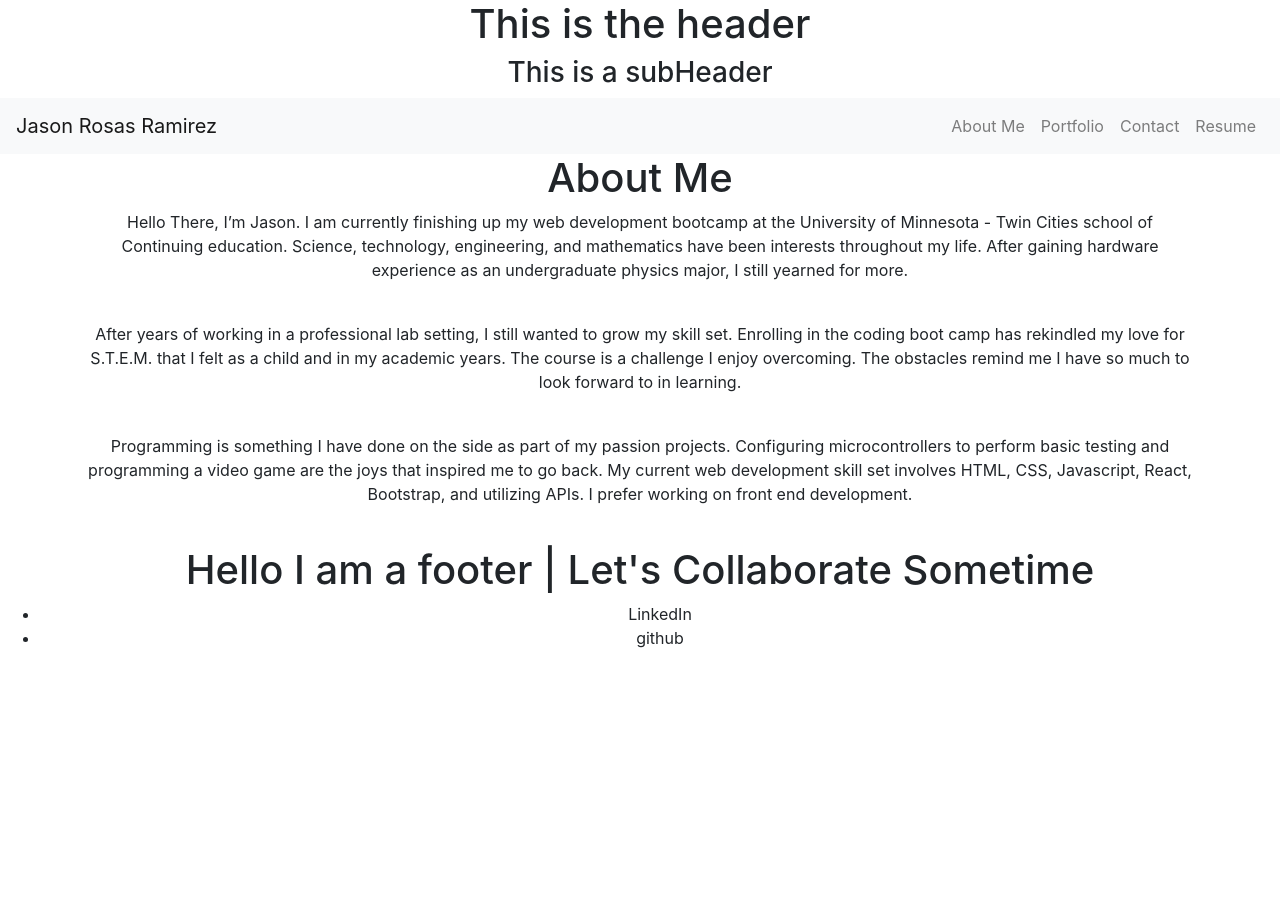
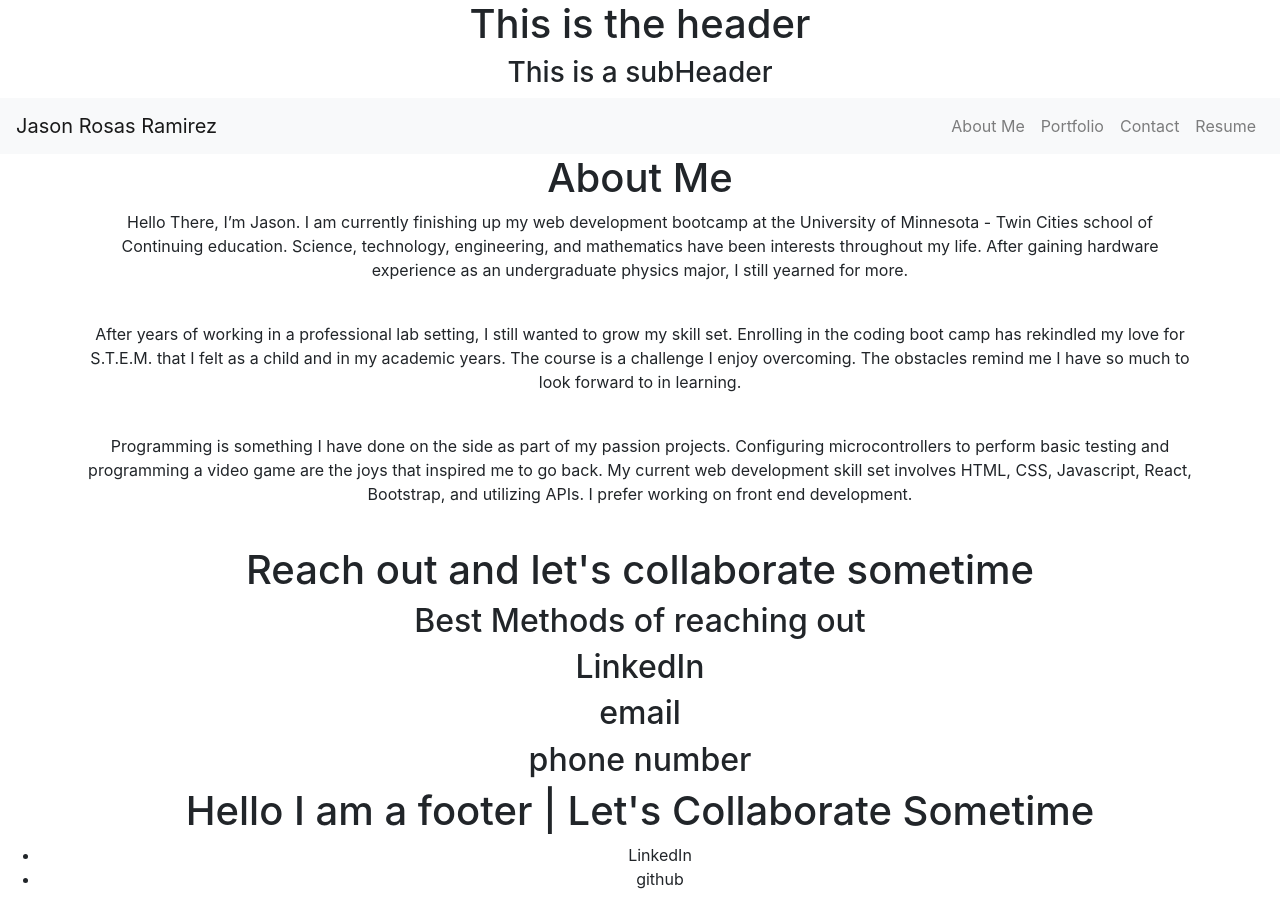
Before and after one commit to Jasonrosasramirez/jason-portfolio-react, a React (Create React App) app: page / in a window 1280 px wide. Before the commit the page ends 800 px from the top, so only its background shows below. Built offline with nearby package versions, Linux system fonts and the light colour scheme.

Commit message:
does this work

```diff
--- a/src/App.js
+++ b/src/App.js
@@ -13,7 +13,7 @@ import MyProject from "./components/Project/MyProject.jsx";
 /* -- Import the pages -- */
 import About from "./pages/AboutMe/aboutMe.jsx";
 import Contact from "./pages/Contact/contact.jsx";
-import portfolio from "./pages/Portfolio/portfolio.jsx";
+import Portfolio from "./pages/Portfolio/portfolio.jsx";
 import resume from "./pages/Resume/resume.jsx";
 
 
@@ -30,7 +30,14 @@ function App() {
           <Container>
             <About />
           </Container>
+
+
+
+          <Container>
+            <Contact />
+          </Container>
         </div>
+
       <MyFooter />
     </div>
   );
--- a/src/components/Navigation/MyNavBar.jsx
+++ b/src/components/Navigation/MyNavBar.jsx
@@ -19,8 +19,8 @@ function MyNavBar() {
       {/* This is where the links come in :D */}
       {/* About Me, Portfolio, Contact, and Resume, and the title corresponding to the current section is highlighted - from readme*/}
       <Nav.Link href="#about">About Me</Nav.Link>
-      <Nav.Link href="#action2">Portfolio</Nav.Link>
-      <Nav.Link href="#action3">Contact</Nav.Link>
+      <Nav.Link href="#portfolio">Portfolio</Nav.Link>
+      <Nav.Link href="#contact">Contact</Nav.Link>
       <Nav.Link href="#action4">Resume</Nav.Link>
 
     </Nav>
--- a/src/pages/Contact/contact.jsx
+++ b/src/pages/Contact/contact.jsx
@@ -2,7 +2,7 @@ import "./contact.css"
 
 const Contact = () => {
     return (
-        <div>
+        <div id = "contact">
             <h1>Reach out and let's collaborate sometime</h1>
 
             <div>
```
